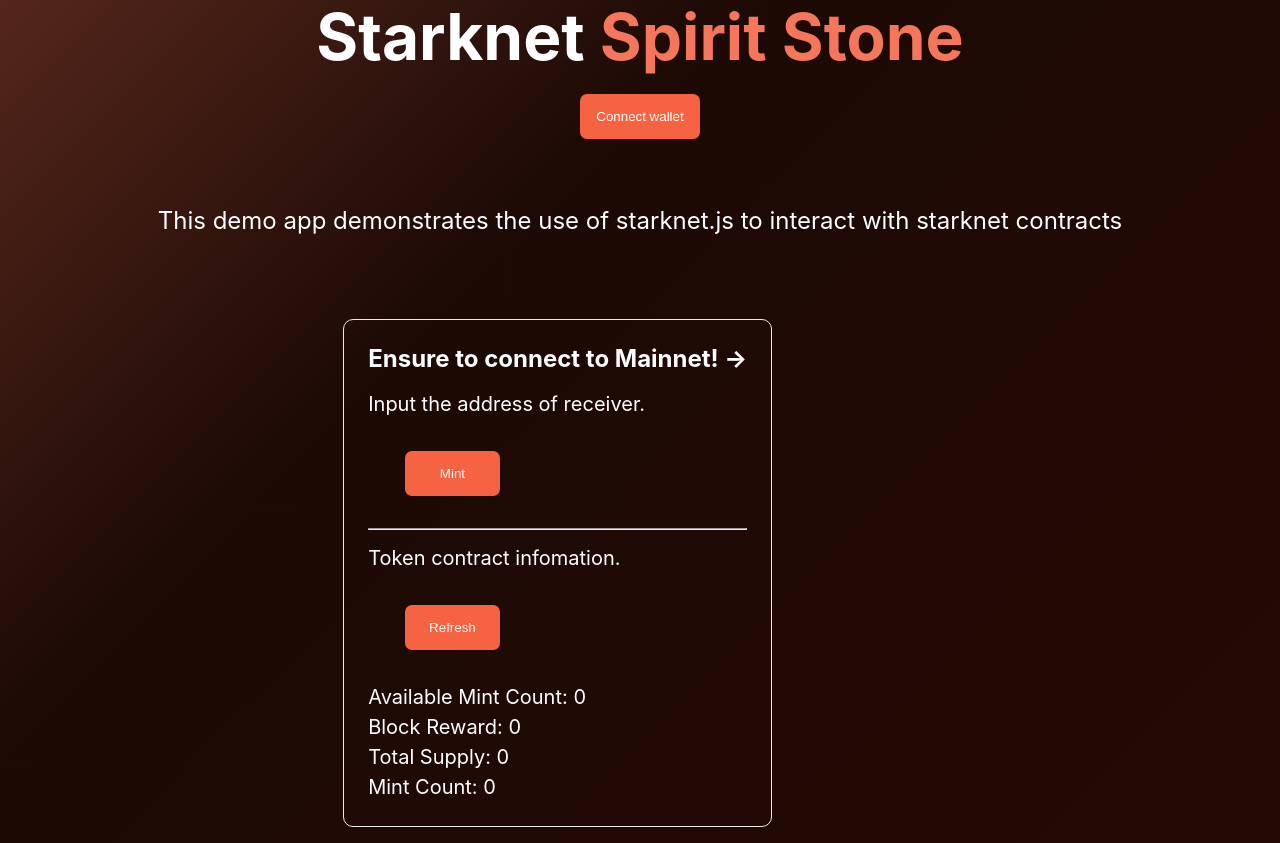
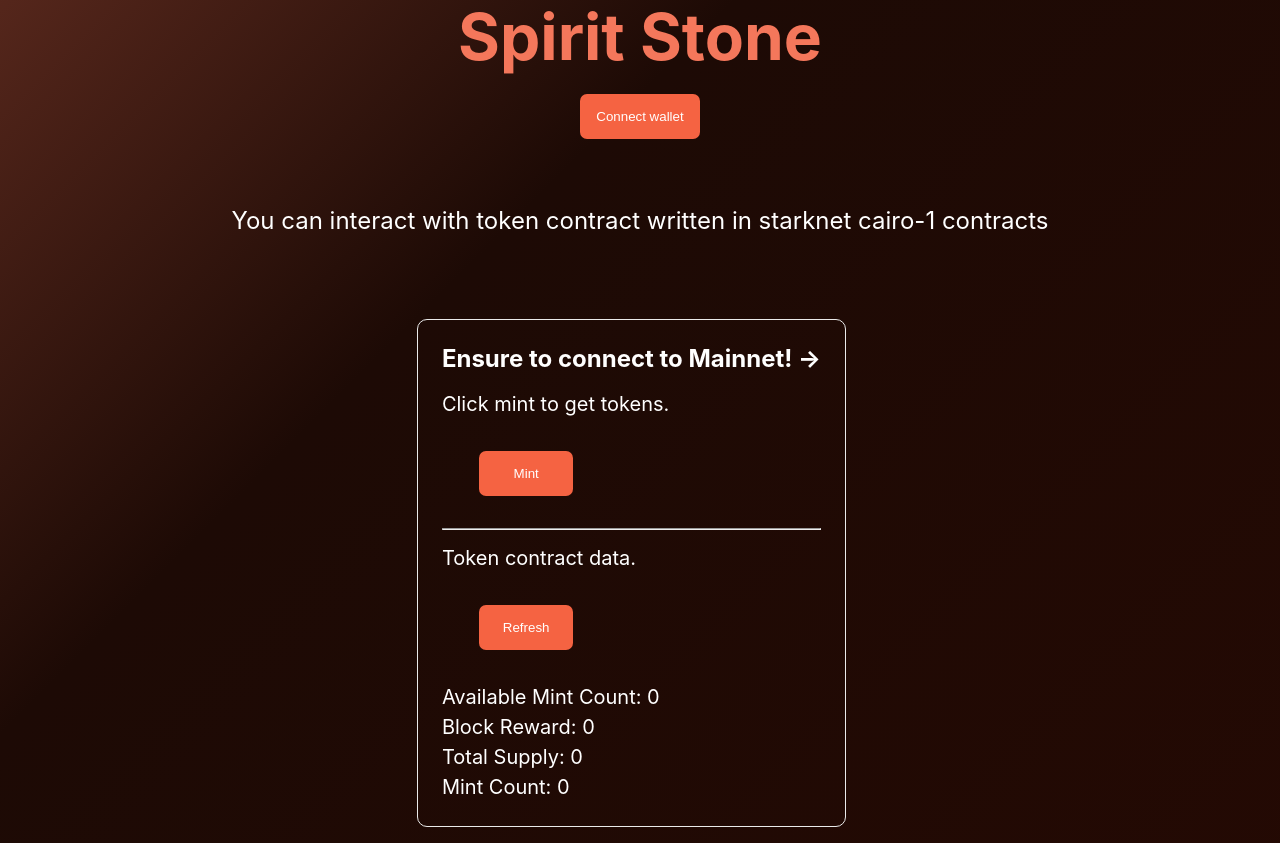
Before and after one commit to spirit-stone-world/interface, a React (Create React App) app: page / in a window 1280 px wide. Built offline with nearby package versions, Linux system fonts and the light colour scheme; the HTML template or start-up script is replaced by a standard one.

Commit message:
change description

```diff
--- a/src/App.js
+++ b/src/App.js
@@ -3,7 +3,6 @@
 import { connect } from "get-starknet"
 import contractAbi from "./abis/spirit_stone"
 import { Contract } from "starknet"
-import { feltToString } from './utils/utils'
 
 const contractAddress = "0x02d04cb0baacbc24f32534da4516e0cb4e47e9bb696a2f0b4ba01338878de064"
 
@@ -75,7 +74,7 @@
       <header className="App-header">
         <main className="main">
           <h1 className="title">
-            Starknet<a href="#"> Spirit Stone</a>
+            <a href="#"> Spirit Stone</a>
           </h1>
           {
             isConnected ?
@@ -84,13 +83,13 @@
           }
 
           <p className="description">
-            This demo app demonstrates the use of starknet.js to interact with starknet contracts
+            You can interact with token contract written in starknet cairo-1 contracts
           </p>
 
           <div className="grid">
             <div href="#" className="card">
               <h2>Ensure to connect to Mainnet! &rarr;</h2>
-              <p>Input the address of receiver.</p>
+              <p>Click mint to get tokens.</p>
 
               <div className="cardForm">
                 <input type="submit" className="button" value="Mint" onClick={() => mint()} />
@@ -98,7 +97,7 @@
 
               <hr />
 
-              <p>Token contract infomation.</p>
+              <p>Token contract data.</p>
               <div className="cardForm">
                 <input type="submit" className="button" value="Refresh" onClick={() => updateTokenInfo()} />
               </div>
```
